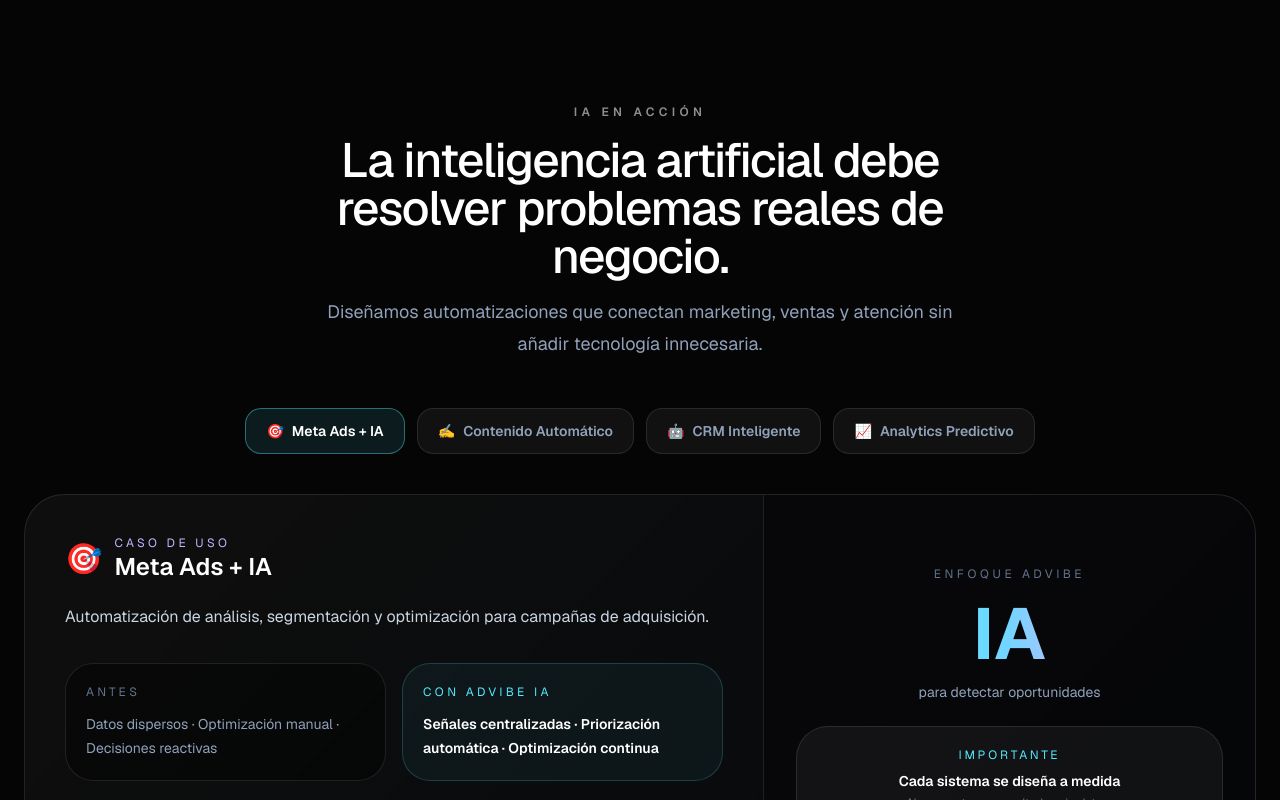
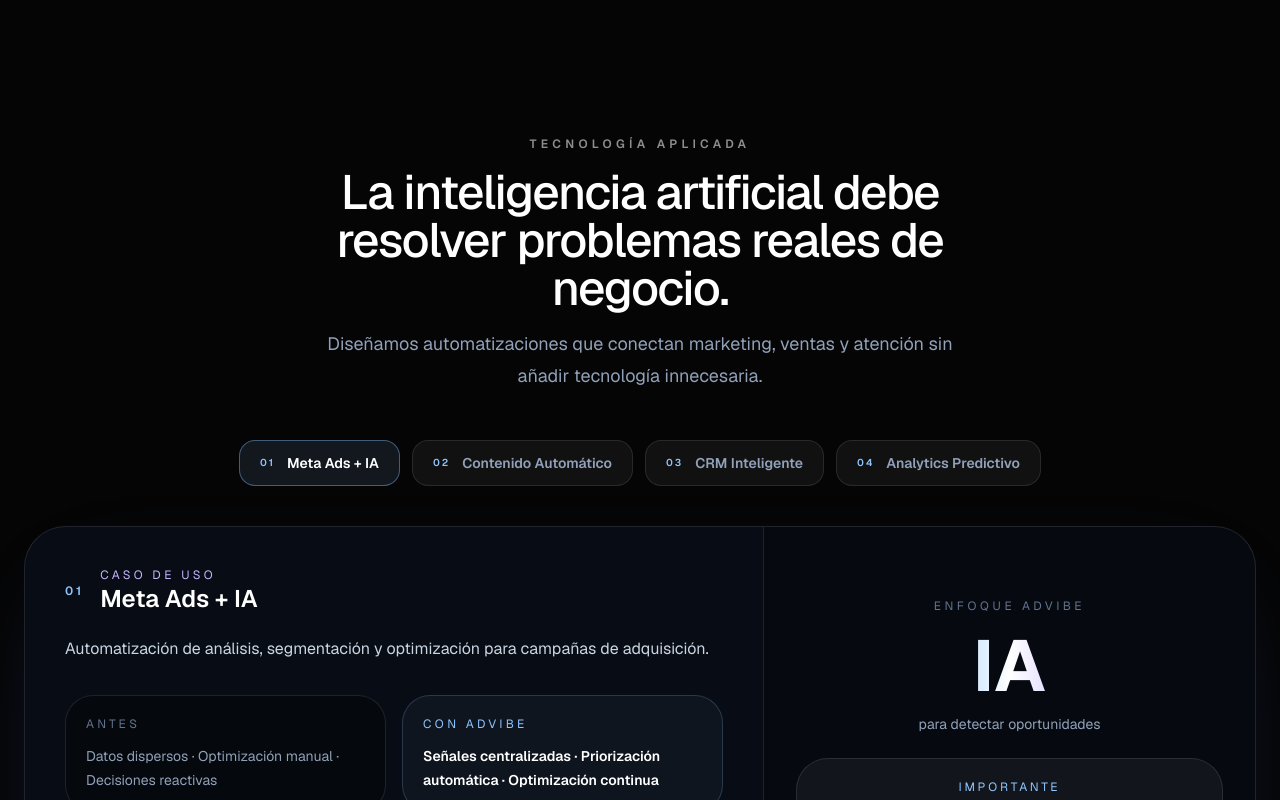
Before and after one commit to pablowebster94-sudo/advibe, a Next.js app: page / in a window 1280 px wide. Shown: the part 3500-4300 px from the top of the page. Built offline with nearby package versions, Linux system fonts and the light colour scheme.

Commit message:
design: replace AI showcase emoji controls with visual system

```diff
--- a/components/AIShowcase.tsx
+++ b/components/AIShowcase.tsx
@@ -6,50 +6,10 @@ import SectionHeading from "@/components/ui/SectionHeading";
 import EventButton from "@/components/EventButton";
 
 const demos = [
-  {
-    id: "ads",
-    label: "Meta Ads + IA",
-    icon: "🎯",
-    description: "Automatización de análisis, segmentación y optimización para campañas de adquisición.",
-    before: "Datos dispersos · Optimización manual · Decisiones reactivas",
-    after: "Señales centralizadas · Priorización automática · Optimización continua",
-    insight: "La IA puede identificar patrones en rendimiento, audiencias y creativos para ayudar al equipo a reasignar atención y presupuesto con mayor velocidad.",
-    metric: "IA",
-    metricLabel: "para detectar oportunidades",
-  },
-  {
-    id: "content",
-    label: "Contenido Automático",
-    icon: "✍️",
-    description: "Sistemas que ayudan a producir, adaptar y organizar contenido según objetivos y canales.",
-    before: "Producción manual · Calendarios rígidos · Poco aprendizaje",
-    after: "Flujos asistidos por IA · Variantes por canal · Iteración continua",
-    insight: "El sistema puede analizar qué formatos funcionan mejor y convertir ese aprendizaje en nuevas variantes de contenido.",
-    metric: "∞",
-    metricLabel: "posibilidades de iteración",
-  },
-  {
-    id: "crm",
-    label: "CRM Inteligente",
-    icon: "🤖",
-    description: "Calificación de leads y seguimiento automatizado con IA conversacional.",
-    before: "Respuesta manual · Sin priorización · Seguimientos dispersos",
-    after: "Respuesta asistida · Lead scoring · Seguimientos automatizados",
-    insight: "Un asistente puede clasificar conversaciones, detectar intención y derivar oportunidades al equipo comercial cuando corresponde.",
-    metric: "24/7",
-    metricLabel: "asistencia comercial",
-  },
-  {
-    id: "analytics",
-    label: "Analytics Predictivo",
-    icon: "📈",
-    description: "Análisis de señales para encontrar patrones, anomalías y oportunidades antes de tomar decisiones.",
-    before: "Reportes retrospectivos · Datos aislados · Decisiones lentas",
-    after: "Alertas · Patrones detectados · Decisiones más rápidas",
-    insight: "La automatización puede convertir datos de marketing y ventas en alertas accionables para que el equipo actúe antes.",
-    metric: "Datos",
-    metricLabel: "convertidos en decisiones",
-  },
+  { id: "ads", label: "Meta Ads + IA", index: "01", description: "Automatización de análisis, segmentación y optimización para campañas de adquisición.", before: "Datos dispersos · Optimización manual · Decisiones reactivas", after: "Señales centralizadas · Priorización automática · Optimización continua", insight: "La IA puede identificar patrones en rendimiento, audiencias y creativos para ayudar al equipo a reasignar atención y presupuesto con mayor velocidad.", metric: "IA", metricLabel: "para detectar oportunidades" },
+  { id: "content", label: "Contenido Automático", index: "02", description: "Sistemas que ayudan a producir, adaptar y organizar contenido según objetivos y canales.", before: "Producción manual · Calendarios rígidos · Poco aprendizaje", after: "Flujos asistidos por IA · Variantes por canal · Iteración continua", insight: "El sistema puede analizar qué formatos funcionan mejor y convertir ese aprendizaje en nuevas variantes de contenido.", metric: "∞", metricLabel: "posibilidades de iteración" },
+  { id: "crm", label: "CRM Inteligente", index: "03", description: "Calificación de leads y seguimiento automatizado con IA conversacional.", before: "Respuesta manual · Sin priorización · Seguimientos dispersos", after: "Respuesta asistida · Lead scoring · Seguimientos automatizados", insight: "Un asistente puede clasificar conversaciones, detectar intención y derivar oportunidades al equipo comercial cuando corresponde.", metric: "24/7", metricLabel: "asistencia comercial" },
+  { id: "analytics", label: "Analytics Predictivo", index: "04", description: "Análisis de señales para encontrar patrones, anomalías y oportunidades antes de tomar decisiones.", before: "Reportes retrospectivos · Datos aislados · Decisiones lentas", after: "Alertas · Patrones detectados · Decisiones más rápidas", insight: "La automatización puede convertir datos de marketing y ventas en alertas accionables para que el equipo actúe antes.", metric: "Datos", metricLabel: "convertidos en decisiones" },
 ];
 
 export default function AIShowcase() {
@@ -57,35 +17,35 @@ export default function AIShowcase() {
   const demo = demos[active];
 
   return (
-    <section id="ia-showcase" className="relative overflow-hidden py-24 sm:py-28 lg:py-32">
-      <div className="pointer-events-none absolute inset-0 -z-10 bg-[radial-gradient(ellipse_at_center,_rgba(124,58,237,0.14),transparent_55%)]" />
+    <section id="ia-showcase" className="relative overflow-hidden py-28 sm:py-32 lg:py-40">
+      <div className="pointer-events-none absolute inset-0 -z-10 bg-[radial-gradient(ellipse_at_center,_rgba(91,124,255,0.13),transparent_55%)]" />
       <div className="mx-auto max-w-7xl px-6">
-        <SectionHeading eyebrow="IA en acción" title="La inteligencia artificial debe resolver problemas reales de negocio." description="Diseñamos automatizaciones que conectan marketing, ventas y atención sin añadir tecnología innecesaria." />
+        <SectionHeading eyebrow="Tecnología aplicada" title="La inteligencia artificial debe resolver problemas reales de negocio." description="Diseñamos automatizaciones que conectan marketing, ventas y atención sin añadir tecnología innecesaria." />
 
         <div className="mt-12 flex flex-wrap justify-center gap-3">
           {demos.map((item, index) => (
-            <button key={item.id} onClick={() => setActive(index)} aria-pressed={index === active} className={`flex items-center gap-2 rounded-2xl border px-5 py-3 text-sm font-semibold transition-all ${index === active ? "border-cyan-300/40 bg-cyan-300/10 text-white" : "border-white/10 bg-white/5 text-slate-400 hover:border-white/20 hover:text-white"}`}>
-              <span aria-hidden="true">{item.icon}</span>{item.label}
+            <button key={item.id} onClick={() => setActive(index)} aria-pressed={index === active} className={`flex items-center gap-3 rounded-2xl border px-5 py-3 text-sm font-semibold transition-all ${index === active ? "border-blue-300/40 bg-blue-300/10 text-white" : "border-white/10 bg-white/5 text-slate-400 hover:border-white/20 hover:text-white"}`}>
+              <span className="text-[10px] tracking-[0.2em] text-blue-300" aria-hidden="true">{item.index}</span>{item.label}
             </button>
           ))}
         </div>
 
         <AnimatePresence mode="wait">
-          <motion.div key={demo.id} initial={{ opacity: 0, y: 20 }} animate={{ opacity: 1, y: 0 }} exit={{ opacity: 0, y: -20 }} transition={{ duration: 0.3 }} className="mt-10 overflow-hidden rounded-[2.5rem] border border-white/10 bg-[linear-gradient(135deg,rgba(255,255,255,0.04),rgba(7,9,12,0.97))]">
+          <motion.div key={demo.id} initial={{ opacity: 0, y: 22 }} animate={{ opacity: 1, y: 0 }} exit={{ opacity: 0, y: -18 }} transition={{ duration: 0.35 }} className="mt-10 overflow-hidden rounded-[2.6rem] border border-white/10 bg-[#080c14] shadow-[0_30px_100px_-60px_rgba(91,124,255,0.45)]">
             <div className="grid lg:grid-cols-[1.2fr_0.8fr]">
               <div className="p-8 sm:p-10">
-                <div className="flex items-center gap-3"><span className="text-3xl" aria-hidden="true">{demo.icon}</span><div><p className="text-xs uppercase tracking-[0.28em] text-violet-300">Caso de uso</p><h3 className="text-2xl font-semibold text-white">{demo.label}</h3></div></div>
+                <div className="flex items-center gap-4"><span className="text-xs font-semibold tracking-[0.25em] text-blue-300">{demo.index}</span><div><p className="text-xs uppercase tracking-[0.28em] text-violet-300">Caso de uso</p><h3 className="text-2xl font-semibold text-white">{demo.label}</h3></div></div>
                 <p className="mt-5 leading-7 text-slate-300">{demo.description}</p>
                 <div className="mt-8 grid gap-4 sm:grid-cols-2">
-                  <div className="rounded-[1.75rem] border border-white/10 bg-black/40 p-5"><p className="text-xs uppercase tracking-[0.28em] text-slate-500">Antes</p><p className="mt-3 text-sm leading-6 text-slate-400">{demo.before}</p></div>
-                  <div className="rounded-[1.75rem] border border-cyan-300/20 bg-cyan-300/5 p-5"><p className="text-xs uppercase tracking-[0.28em] text-cyan-300">Con AdVibe IA</p><p className="mt-3 text-sm font-semibold leading-6 text-white">{demo.after}</p></div>
+                  <div className="rounded-[1.75rem] border border-white/10 bg-black/30 p-5"><p className="text-xs uppercase tracking-[0.28em] text-slate-500">Antes</p><p className="mt-3 text-sm leading-6 text-slate-400">{demo.before}</p></div>
+                  <div className="rounded-[1.75rem] border border-blue-300/20 bg-blue-300/5 p-5"><p className="text-xs uppercase tracking-[0.28em] text-blue-300">Con AdVibe</p><p className="mt-3 text-sm font-semibold leading-6 text-white">{demo.after}</p></div>
                 </div>
                 <div className="mt-6 rounded-[1.75rem] border border-violet-400/20 bg-violet-400/5 p-5"><p className="text-xs uppercase tracking-[0.26em] text-violet-300">Cómo funciona</p><p className="mt-3 text-sm leading-7 text-slate-300">{demo.insight}</p></div>
               </div>
-              <div className="flex flex-col items-center justify-center gap-6 border-t border-white/10 bg-black/30 p-8 lg:border-l lg:border-t-0">
-                <div className="text-center"><p className="text-xs uppercase tracking-[0.3em] text-slate-500">Enfoque AdVibe</p><p className="mt-4 bg-gradient-to-r from-cyan-300 via-sky-300 to-violet-300 bg-clip-text text-6xl font-bold text-transparent sm:text-7xl">{demo.metric}</p><p className="mt-3 text-sm text-slate-400">{demo.metricLabel}</p></div>
-                <div className="w-full rounded-[2rem] border border-white/10 bg-white/5 p-5 text-center"><p className="text-xs uppercase tracking-[0.24em] text-cyan-300">Importante</p><p className="mt-2 text-sm font-semibold text-white">Cada sistema se diseña a medida</p><p className="mt-1 text-xs text-slate-500">No prometemos resultados sin datos.</p></div>
-                <EventButton href="#diagnostico" eventName="ai_showcase_cta" eventParams={{ source: "ai_showcase", demo: demo.id }} className="inline-flex w-full items-center justify-center rounded-full bg-white px-6 py-3 text-sm font-semibold text-slate-950 hover:-translate-y-0.5 hover:bg-[#f3f3f0]">Implementar en mi marca</EventButton>
+              <div className="flex flex-col items-center justify-center gap-6 border-t border-white/10 bg-black/20 p-8 lg:border-l lg:border-t-0">
+                <div className="text-center"><p className="text-xs uppercase tracking-[0.3em] text-slate-500">Enfoque AdVibe</p><p className="mt-4 bg-gradient-to-r from-blue-300 via-white to-violet-300 bg-clip-text text-6xl font-bold text-transparent sm:text-7xl">{demo.metric}</p><p className="mt-3 text-sm text-slate-400">{demo.metricLabel}</p></div>
+                <div className="w-full rounded-[2rem] border border-white/10 bg-white/5 p-5 text-center"><p className="text-xs uppercase tracking-[0.24em] text-blue-300">Importante</p><p className="mt-2 text-sm font-semibold text-white">Cada sistema se diseña a medida</p><p className="mt-1 text-xs text-slate-500">No prometemos resultados sin datos.</p></div>
+                <EventButton href="#diagnostico" eventName="ai_showcase_cta" eventParams={{ source: "ai_showcase", demo: demo.id }} className="inline-flex w-full items-center justify-center rounded-full bg-white px-6 py-3 text-sm font-semibold text-slate-950 hover:-translate-y-0.5 hover:bg-slate-100">Implementar en mi marca</EventButton>
               </div>
             </div>
           </motion.div>
```
